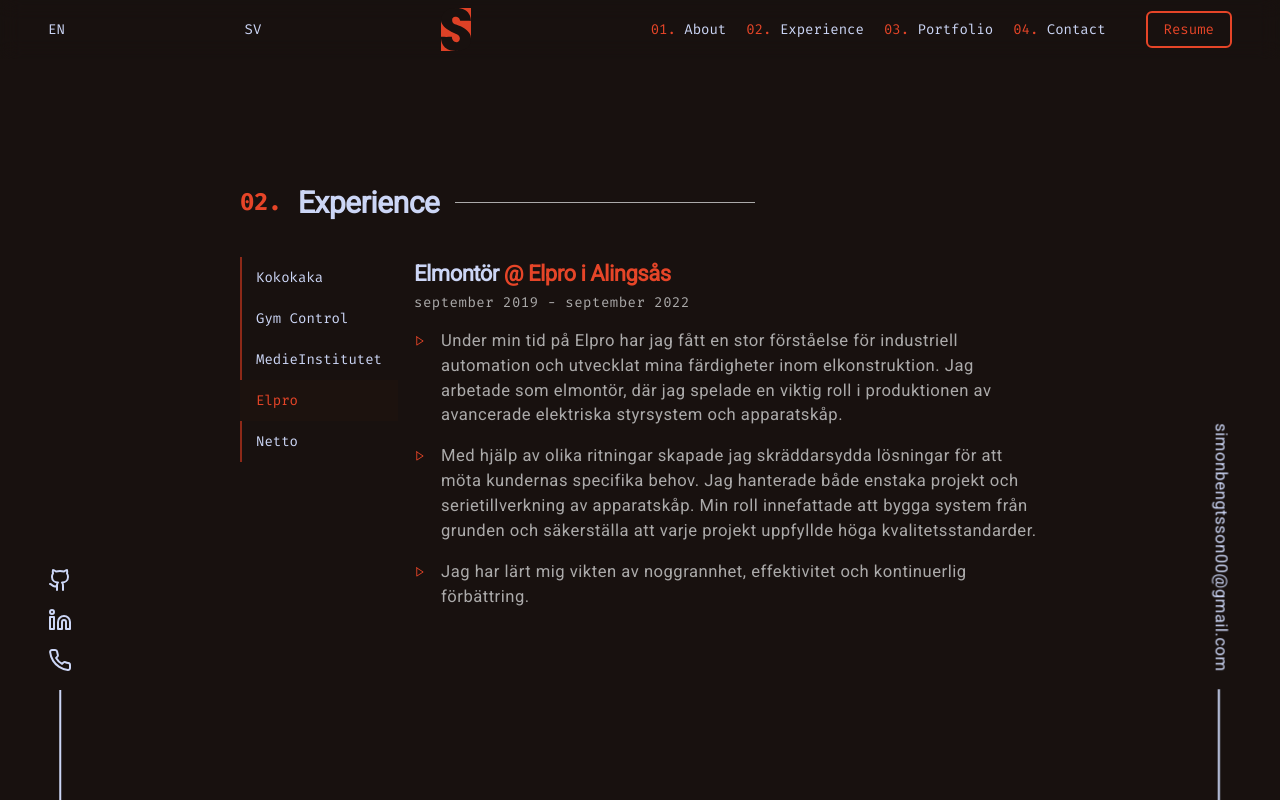
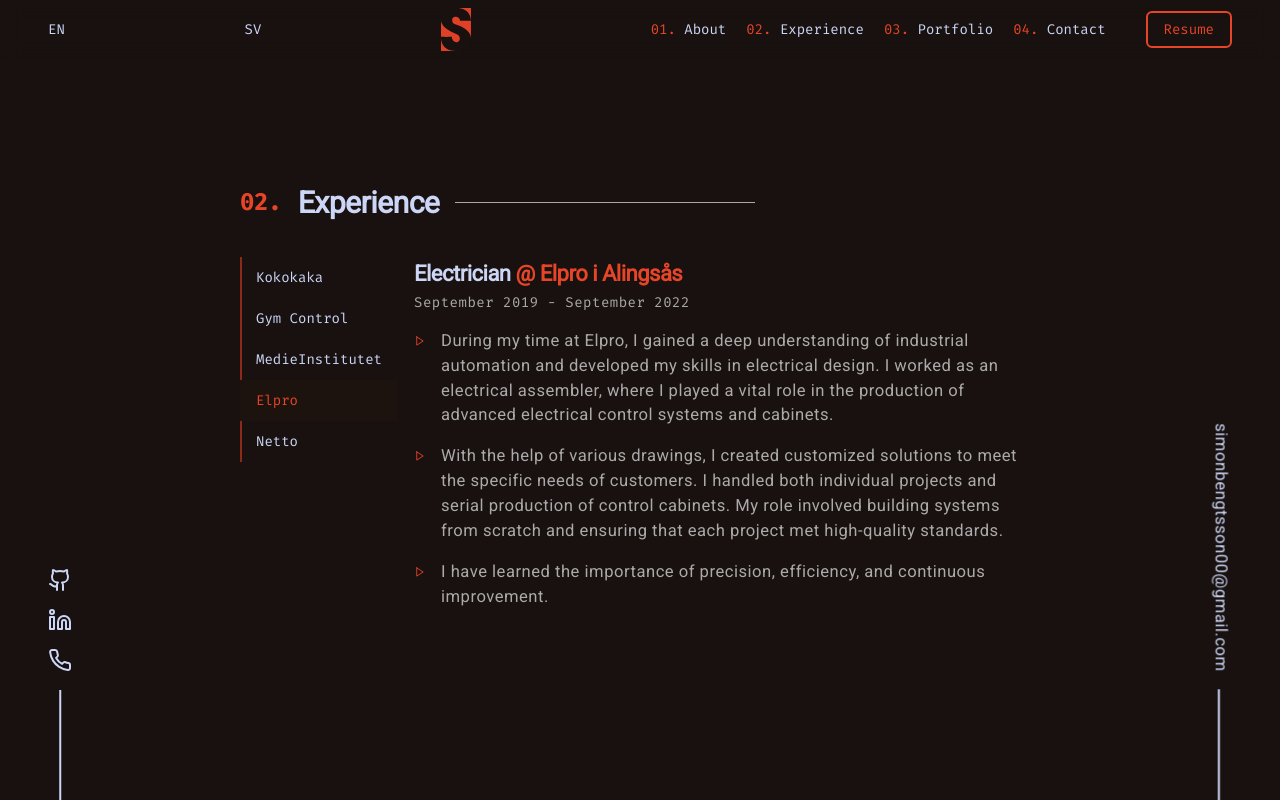
Before and after one commit to Sillen00/Portfolio_CV, a Next.js app: page / in a window 1280 px wide. Both pictures are taken after a click on the item "Elpro". Shown: the part 1327-2127 px from the top of the page. Built offline with nearby package versions, Linux system fonts and the light colour scheme.

Commit message:
experience elpro section translation eng + swe.

```diff
--- a/app/containers/home-page/experiencecomponents/Elpro.tsx
+++ b/app/containers/home-page/experiencecomponents/Elpro.tsx
@@ -1,37 +1,32 @@
 import { Play } from "lucide-react";
 import Link from "next/link";
+import { useTranslation } from "react-i18next";
 import { twMerge } from "tailwind-merge";
 import css from "../_Home.module.scss";
 
 const Elpro = () => {
+  const { t } = useTranslation();
+
   return (
     <div>
       <h4>
-        Elmontör{" "}
+        {t("experience.elpro.title")}{" "}
         <Link className='text-secondary-color' href={"https://elpro.se/"} target='_blank'>
           @ Elpro i Alingsås
         </Link>
       </h4>
-      <p className='fira small text-gray pb-4 pt-0.5'>september 2019 - september 2022</p> {/* 29 januari - 17 maj 2024 */}
+      <p className='fira small text-gray pb-4 pt-0.5'>{t("experience.elpro.date")}</p> {/* 29 januari - 17 maj 2024 */}
       <div className={twMerge(css.textRowHover, "flex gap-4")}>
         <Play width={11} className='text-secondary-color flex-none' />
-        <p className='text-gray'>
-          Under min tid på Elpro har jag fått en stor förståelse för industriell automation och utvecklat mina färdigheter inom
-          elkonstruktion. Jag arbetade som elmontör, där jag spelade en viktig roll i produktionen av avancerade elektriska styrsystem och
-          apparatskåp.
-        </p>
+        <p className='text-gray'>{t("experience.elpro.description1")}</p>
       </div>
       <div className={twMerge(css.textRowHover, "flex gap-4 pt-4")}>
         <Play width={11} className='text-secondary-color flex-none' />
-        <p className='text-gray'>
-          Med hjälp av olika ritningar skapade jag skräddarsydda lösningar för att möta kundernas specifika behov. Jag hanterade både
-          enstaka projekt och serietillverkning av apparatskåp. Min roll innefattade att bygga system från grunden och säkerställa att varje
-          projekt uppfyllde höga kvalitetsstandarder.
-        </p>
+        <p className='text-gray'>{t("experience.elpro.description2")}</p>
       </div>
       <div className={twMerge(css.textRowHover, "flex gap-4 pt-4")}>
         <Play width={11} className='text-secondary-color flex-none' />
-        <p className='text-gray'>Jag har lärt mig vikten av noggrannhet, effektivitet och kontinuerlig förbättring.</p>
+        <p className='text-gray'>{t("experience.elpro.description3")}</p>
       </div>
     </div>
   );
```
